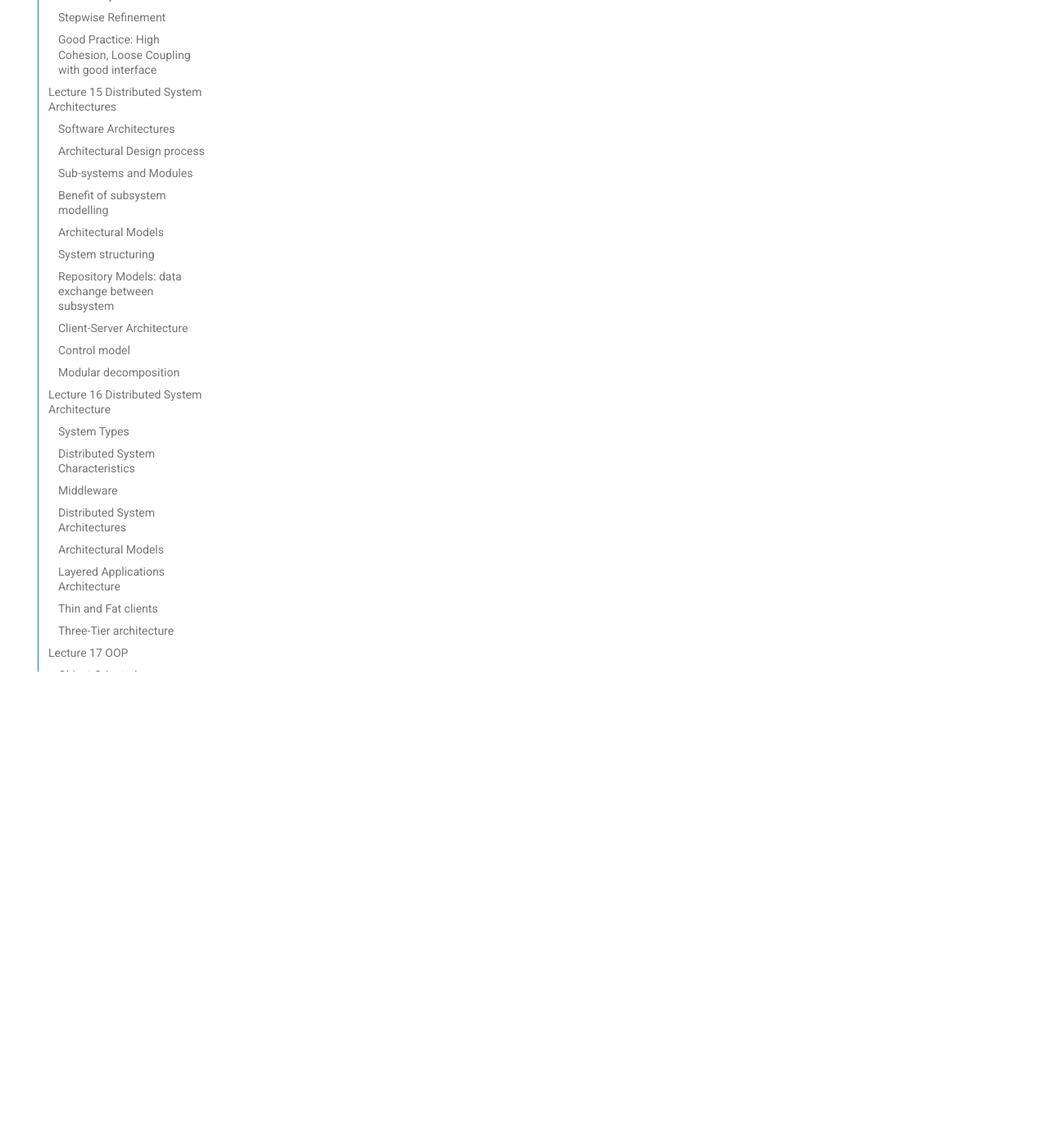
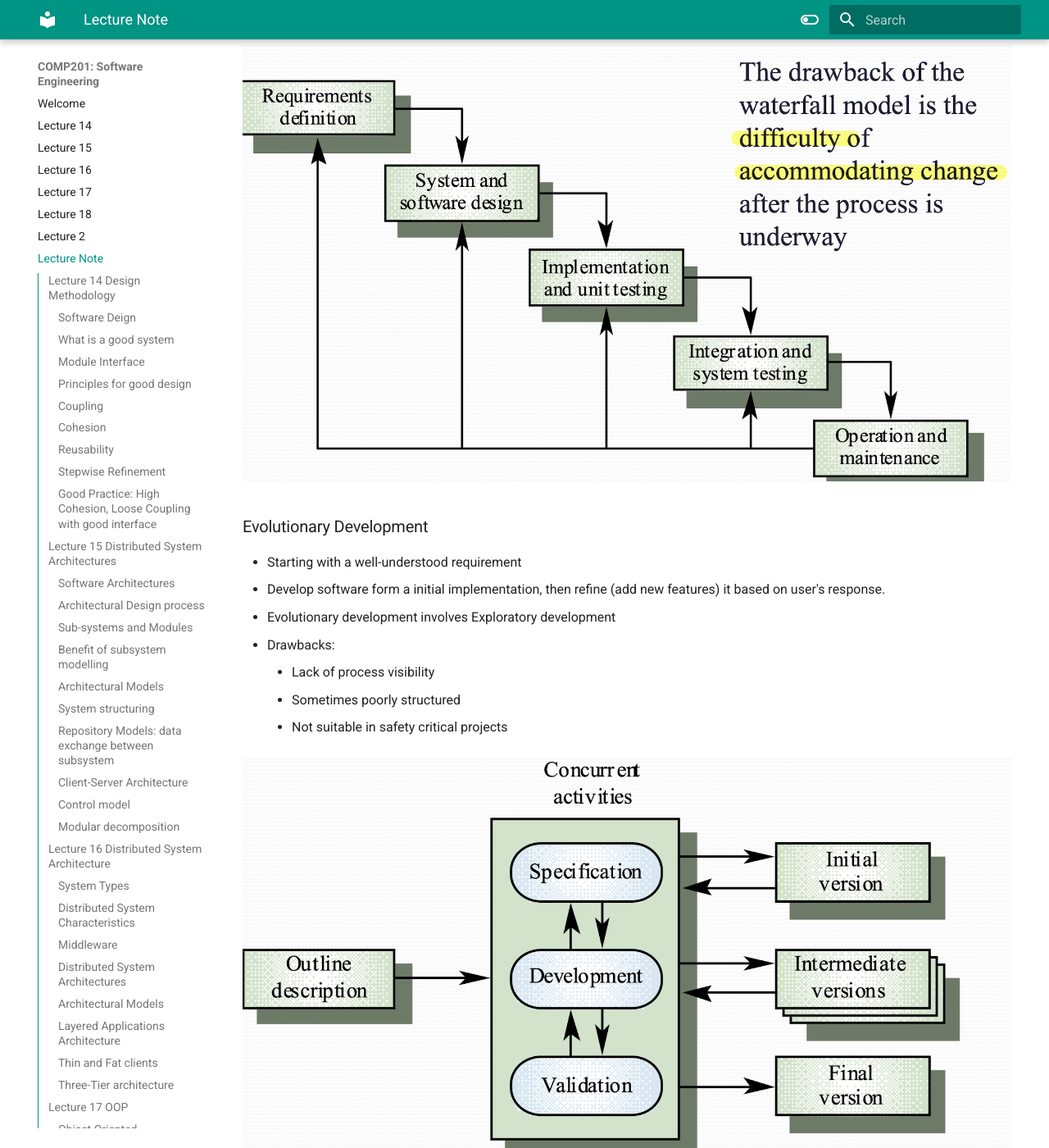
Before and after one commit to SoySauceZhu/COMP201, an MkDocs documentation site: the page built from docs/note.md, in a window 1280 px wide and 1400 px high, scrolled down 12029 px. Shown: the whole window at 82% size. Built offline with MkDocs 1.6.1 and Material for MkDocs 9.7.7, drawn with Linux system fonts in a browser that asks for light colours; some of the changed text lies outside the part shown.

Commit message:
add Lec2

```diff
--- a/docs/note.md
+++ b/docs/note.md
@@ -314,3 +314,44 @@
 
 ### Class Diagram
 ![Class Diagram](resources/image4.png)
+
+
+
+
+
+## Lecture 2 Software Process
+
+### Software Process
+- Life cycle: the process involves the building of a product.
+- For a software, its life cycle terminates when the provider stops support.
+
+### Software Process Model (Development Patter)
+
+#### Waterfall Model
+- A stepwise refinement of requirement.
+
+- Suitable when the requirement is well-determined and understood.
+
+- Drawback:
+    - inflexible partitioning of project
+    - difficult to update
+
+![waterfall model](resources/image5.png)
+
+### Evolutionary Development
+- Starting with a well-understood requirement
+- Develop software form a initial implementation, then refine (add new features) it based on user's response.
+- Evolutionary development involves Exploratory development
+
+- Drawbacks:
+    - Lack of process visibility
+    - Sometimes poorly structured
+    - Not suitable in safety critical projects
+
+![Evolutionary Development](resources/image6.png)
+
+### Agile and Scrum
+- Lightweight approach to software development
+- Scrum: Incremental Development
+    - Development and delivery is broken down into increments (*sprints*) that gives part of the functionality
+    - High priority requirement are included in early increments
```
Also changed, not shown: docs/Lecture2.md (added, +37 -0 lines), docs/resources/image5.png (added), docs/resources/image6.png (added).
